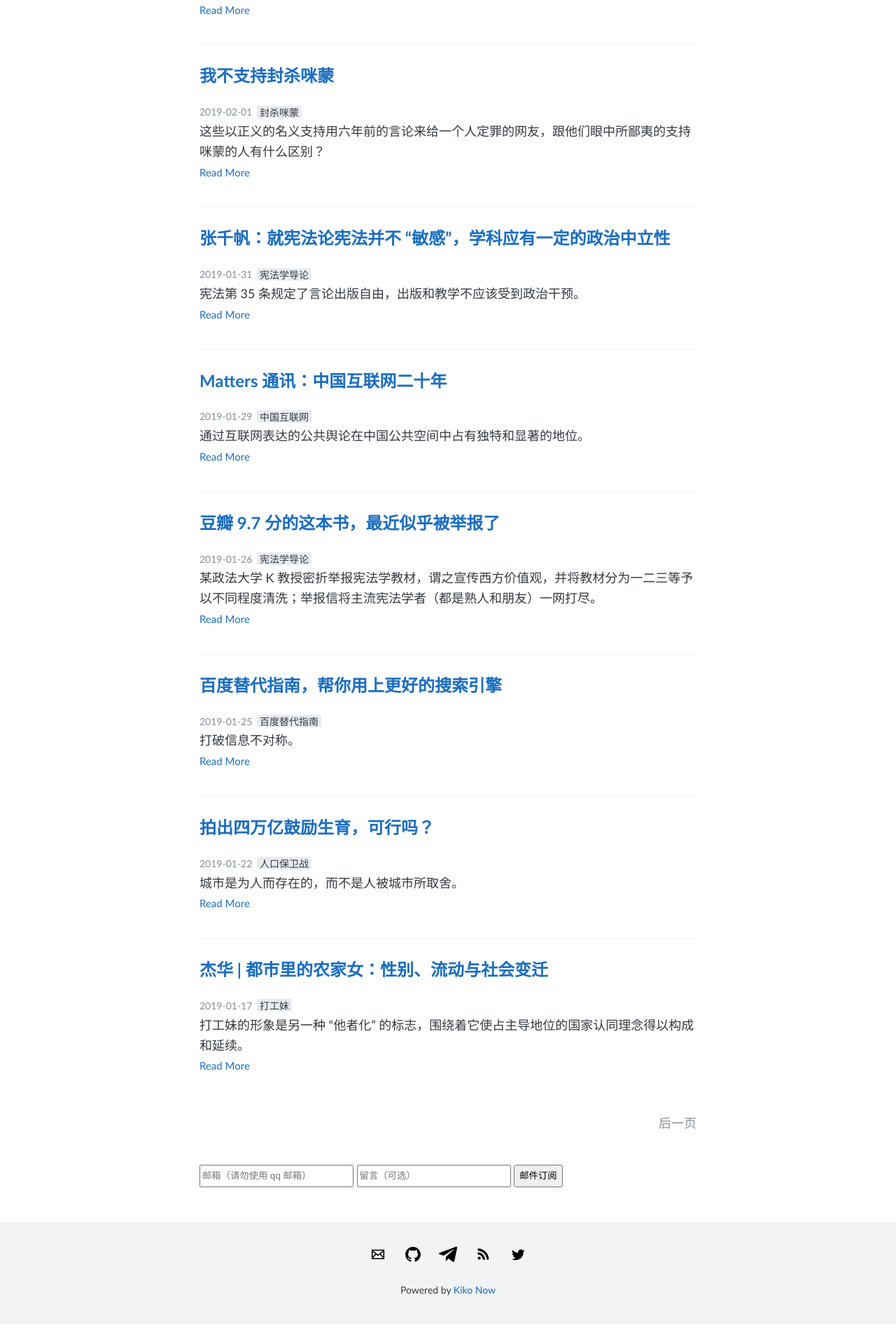
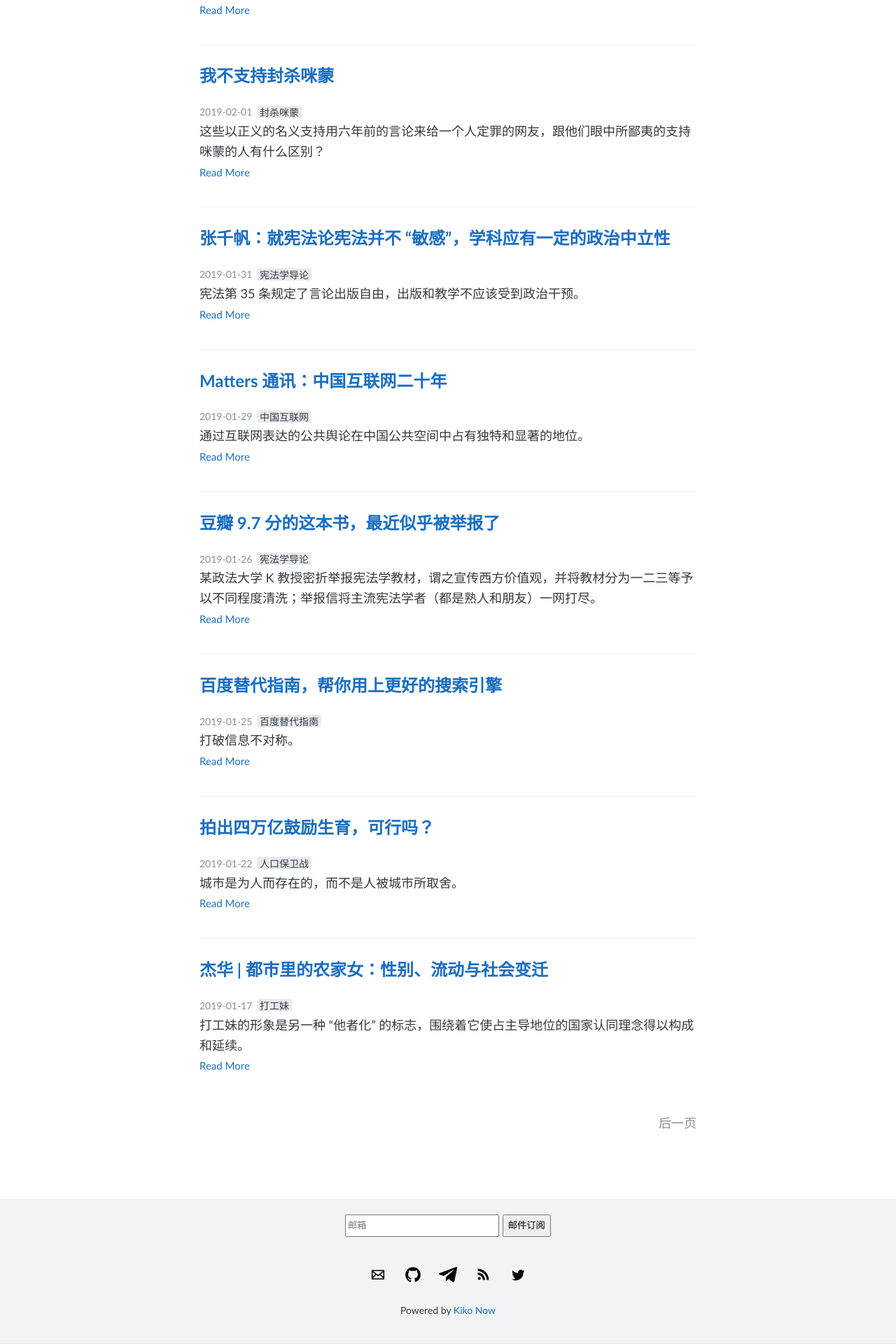
Before and after one commit to Terminus2049/Terminus2049.github.io, a Jekyll site: the page built from index.html, in a window 1280 px wide. Shown: the part 2209-4129 px from the top of the page at 70% size. Built offline with Jekyll 4.4.1, drawn with Linux system fonts in a browser that asks for light colours; the list of posts is cut into pages by our own code; before the commit the page ends 4100 px from its top, so only the background shows below that.

Commit message:
使用 FeedBurner 邮件订阅服务

```diff
--- a/_includes/footer.html
+++ b/_includes/footer.html
@@ -1,3 +1,12 @@
+
+<form action="https://feedburner.google.com/fb/a/mailverify" method="post" target="popupwindow" onsubmit="window.open('https://feedburner.google.com/fb/a/mailverify?uri=terminus2049', 'popupwindow', 'scrollbars=yes,width=550,height=520');return true">
+  <input type="email" name="email" placeholder="邮箱" style="line-height:2; min-width:220px;" required/>
+  <input type="hidden" value="terminus2049" name="uri"/><input type="hidden" name="loc" value="en_US"/>
+<button type="submit" style="line-height:2;">邮件订阅</button>
+</form>
+
+</br>
+
 {% include svg-icons.html %}
 
 {% if site.footer-text %}
--- a/index.html
+++ b/index.html
@@ -107,13 +107,3 @@ layout: default
     </span>
   {% endif %}
 </div>
-
-{% if paginator.page == 1 %}
-
-<form method="POST" action="https://formspree.io/terminus2049@protonmail.com">
-  <input type="email" name="email" placeholder="邮箱（请勿使用 qq 邮箱）" style="line-height:2; min-width:220px;" required/>
-  <input type="text" name="message" placeholder="留言（可选）" style="line-height:2; min-width:220px;">
-  <button type="submit" style="line-height:2;">邮件订阅</button>
-</form>
-
-{% endif %}
```
